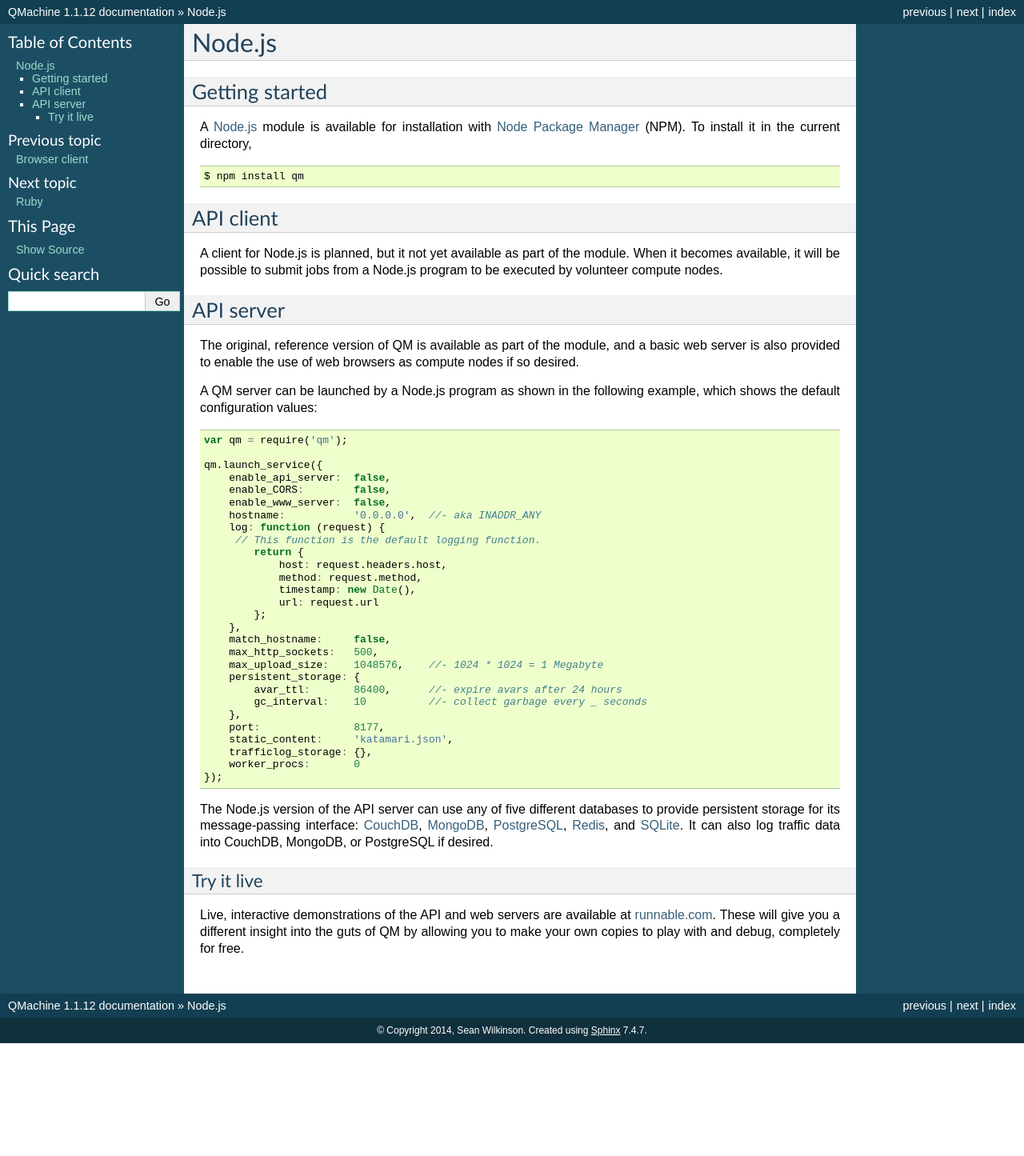
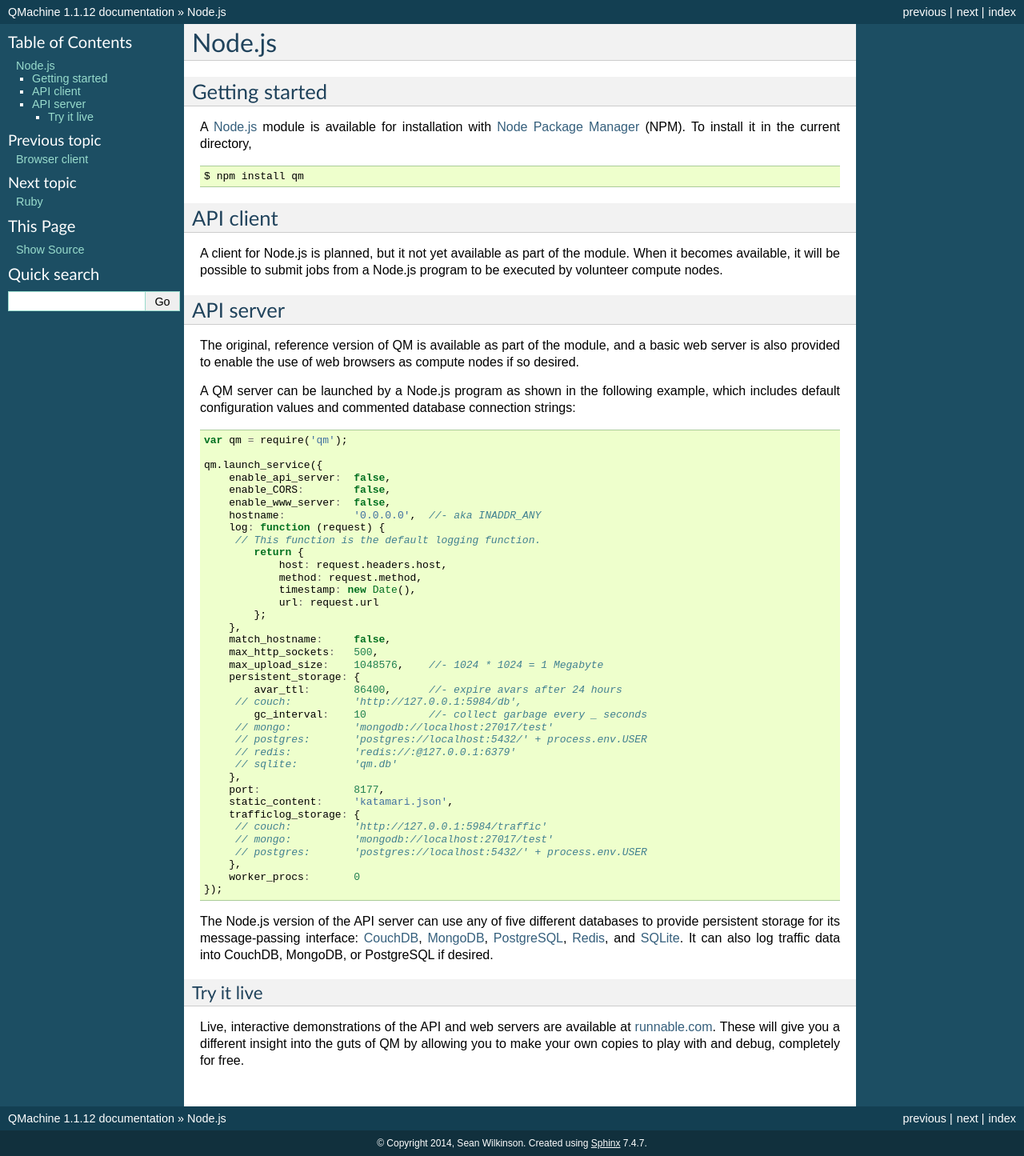
Before and after one commit to qmachine/qmachine, a Sphinx documentation site: the page built from docs/nodejs.rst, in a window 1280 px wide. Shown: the whole page at 80% size. Built offline with Sphinx 7.4.7, drawn with Linux system fonts in a browser that asks for light colours; before the commit the page ends 1304 px from its top, so only the background shows below that.

Commit message:
Included example connection strings for databases

```diff
--- a/docs/nodejs.rst
+++ b/docs/nodejs.rst
@@ -28,7 +28,8 @@ a basic web server is also provided to enable the use of web browsers as
 compute nodes if so desired.
 
 A QM server can be launched by a Node.js program as shown in the following
-example, which shows the default configuration values:
+example, which includes default configuration values and commented database
+connection strings:
 
 .. code-block:: javascript
 
@@ -53,11 +54,20 @@ example, which shows the default configuration values:
         max_upload_size:    1048576,    //- 1024 * 1024 = 1 Megabyte
         persistent_storage: {
             avar_ttl:       86400,      //- expire avars after 24 hours
+         // couch:          'http://127.0.0.1:5984/db',
             gc_interval:    10          //- collect garbage every _ seconds
+         // mongo:          'mongodb://localhost:27017/test'
+         // postgres:       'postgres://localhost:5432/' + process.env.USER
+         // redis:          'redis://:@127.0.0.1:6379'
+         // sqlite:         'qm.db'
         },
         port:               8177,
         static_content:     'katamari.json',
-        trafficlog_storage: {},
+        trafficlog_storage: {
+         // couch:          'http://127.0.0.1:5984/traffic'
+         // mongo:          'mongodb://localhost:27017/test'
+         // postgres:       'postgres://localhost:5432/' + process.env.USER
+        },
         worker_procs:       0
     });
 
```
Also changed, not shown: docs/ruby.rst (+8 -3 lines).
